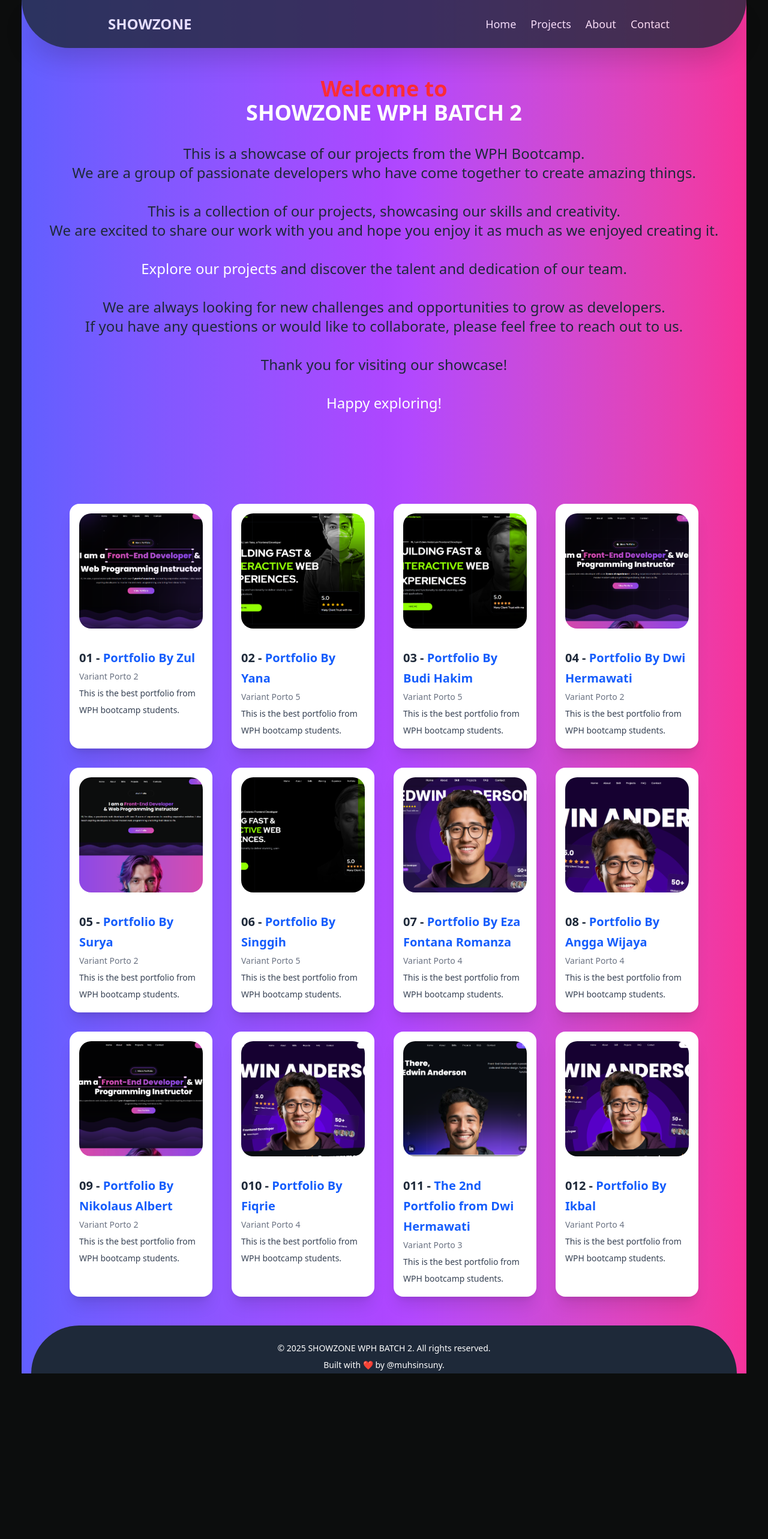
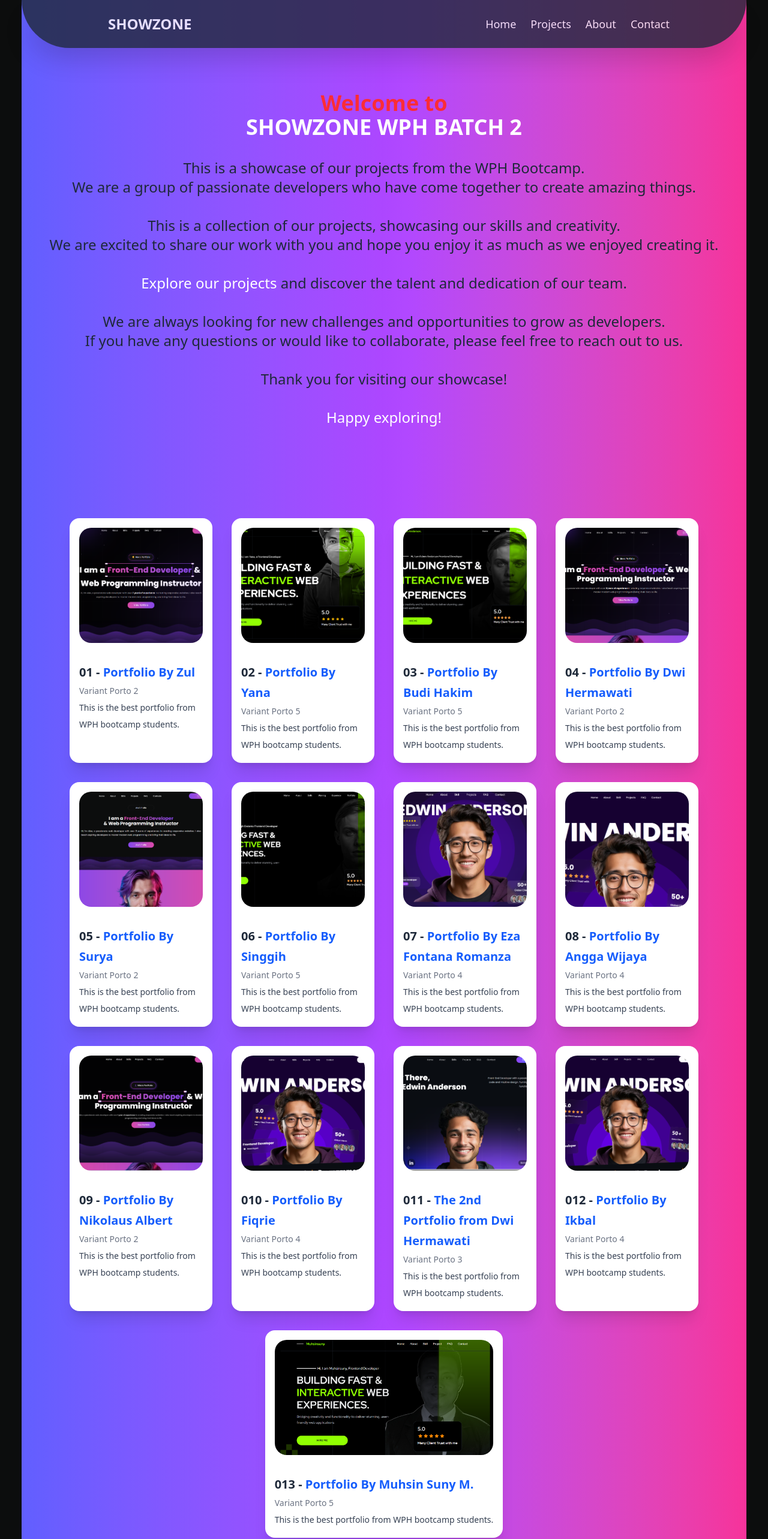
Before and after one commit to suny-saja/showzone, a Next.js app: page / in a window 1280 px wide. Shown: the top 2566 px of the page at 60% size. Before the commit the page ends 2290 px from the top, so only its background shows below. Built offline with nearby package versions, Linux system fonts and the light colour scheme.

Commit message:
add project

```diff
--- a/src/app/page.tsx
+++ b/src/app/page.tsx
@@ -11,7 +11,7 @@ export default function Page() {
       <Navbar />
       <main className='custom-container relative top-0 z-1 overflow-hidden bg-gradient-to-r from-indigo-500 via-purple-500 to-pink-500 px-4'>
         <div className='relative'>
-          <div className='relative flex h-screen flex-col items-center justify-center text-center md:mt-2'>
+          <div className='relative flex h-screen flex-col items-center justify-center text-center md:mt-8'>
             <h1 className='mb-6 text-center text-3xl font-bold text-red-500 sm:mb-8 sm:text-4xl'>
               Welcome to <br />
               <span className='text-white'>SHOWZONE WPH BATCH 2</span>
@@ -50,8 +50,8 @@ export default function Page() {
               <div
                 key={project.id}
                 className={`${
-                  index >= projectList.length
-                    ? 'col-span-1 flex justify-center sm:col-span-2'
+                  index >= projectList.length - 1
+                    ? 'col-span-1 flex justify-center sm:col-span-4'
                     : 'items-center'
                 }`}
               >
--- a/src/data/project.ts
+++ b/src/data/project.ts
@@ -104,6 +104,14 @@ export const projectList = [
     image: '/thumbnails/ikbal.png',
     link: 'https://ikbal-portfolio.vercel.app/',
   },
+  {
+    id: 13,
+    title: 'Portfolio By Muhsin Suny M.',
+    subtitle: 'Variant Porto 5',
+    description: 'This is the best portfolio from WPH bootcamp students.',
+    image: '/thumbnails/suny.png',
+    link: 'https://porto-suny.vercel.app/',
+  },
 ];
 
 export default projectList;
```
Also changed, not shown: public/thumbnails/suny.png (added).
